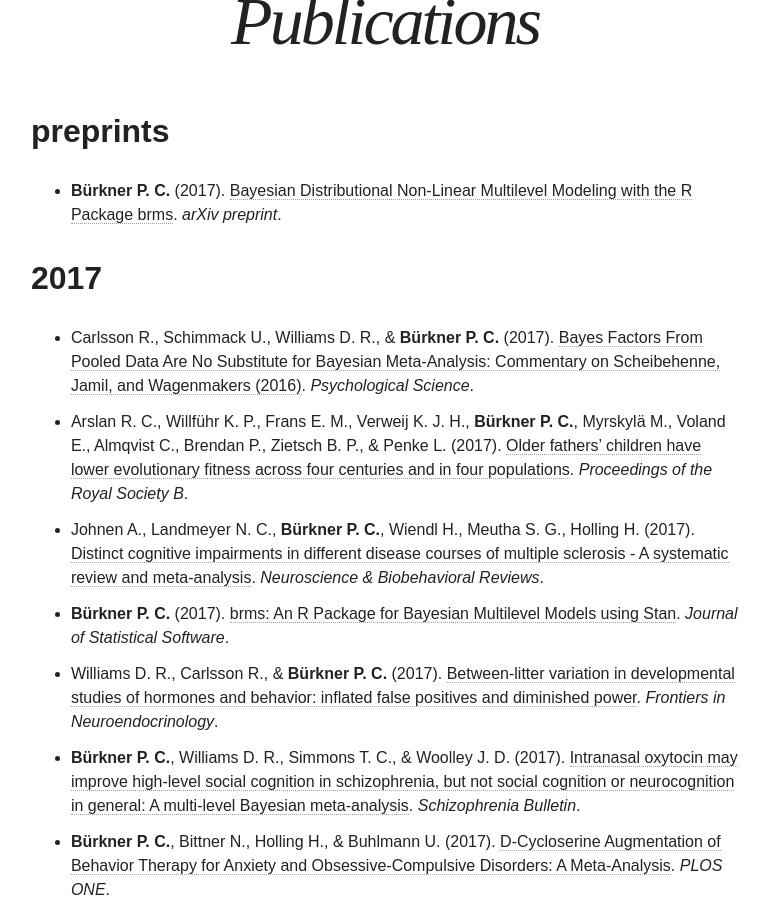
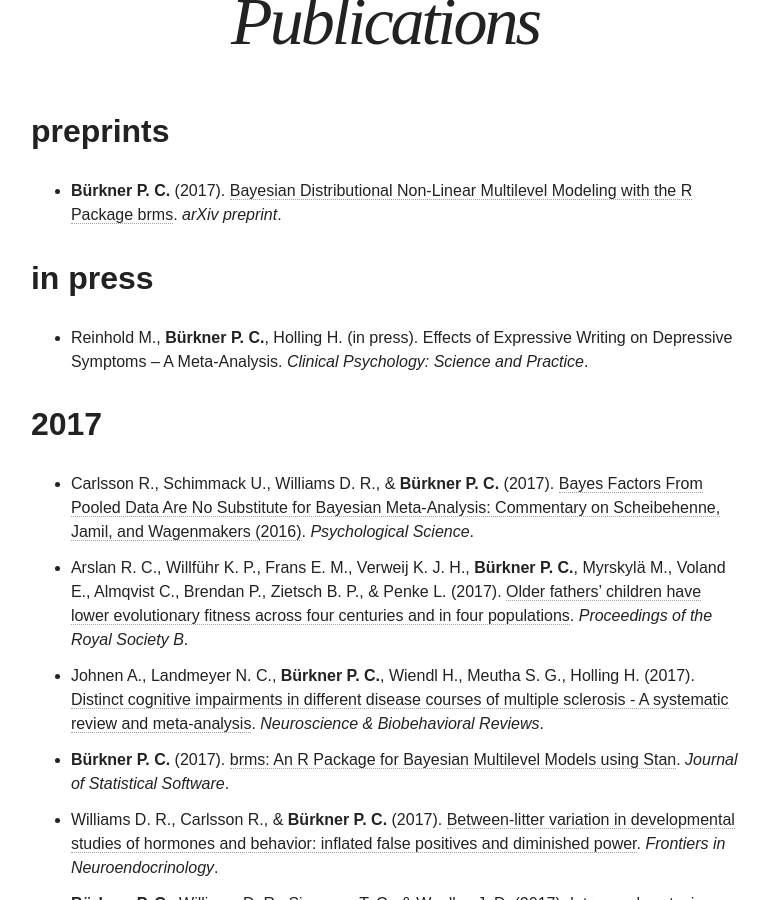
Before and after one commit to paul-buerkner/paul-buerkner.github.io, a Jekyll site: the page built from publications/index.md, in a window 1280 px wide and 900 px high, scrolled down 491 px. Shown: the whole window, without its empty margins (255-1024 px from the left). Built offline with Jekyll 4.4.1, drawn with Linux system fonts in a browser that asks for light colours; nearby versions of some CDN libraries.

Commit message:
publications: mention recently accepted paper

```diff
--- a/publications/index.md
+++ b/publications/index.md
@@ -6,6 +6,9 @@ excerpt: "A list of my publications"
 
 ## preprints
 * **Bürkner P. C.** (2017). [Bayesian Distributional Non-Linear Multilevel Modeling with the R Package brms](http://arxiv.org/abs/1705.11123). *arXiv preprint*.
+
+## in press
+* Reinhold M., **Bürkner P. C.**, Holling H. (in press). Effects of Expressive Writing on Depressive Symptoms – A Meta-Analysis. *Clinical Psychology: Science and Practice*.
 
 ## 2017
 * Carlsson R., Schimmack U., Williams D. R., & **Bürkner P. C.** (2017). [Bayes Factors From Pooled Data Are No Substitute for Bayesian Meta-Analysis: Commentary on Scheibehenne, Jamil, and Wagenmakers (2016)](http://journals.sagepub.com/eprint/9iwbZegivfVhDZqRk4Dy/full). *Psychological Science*.
```
